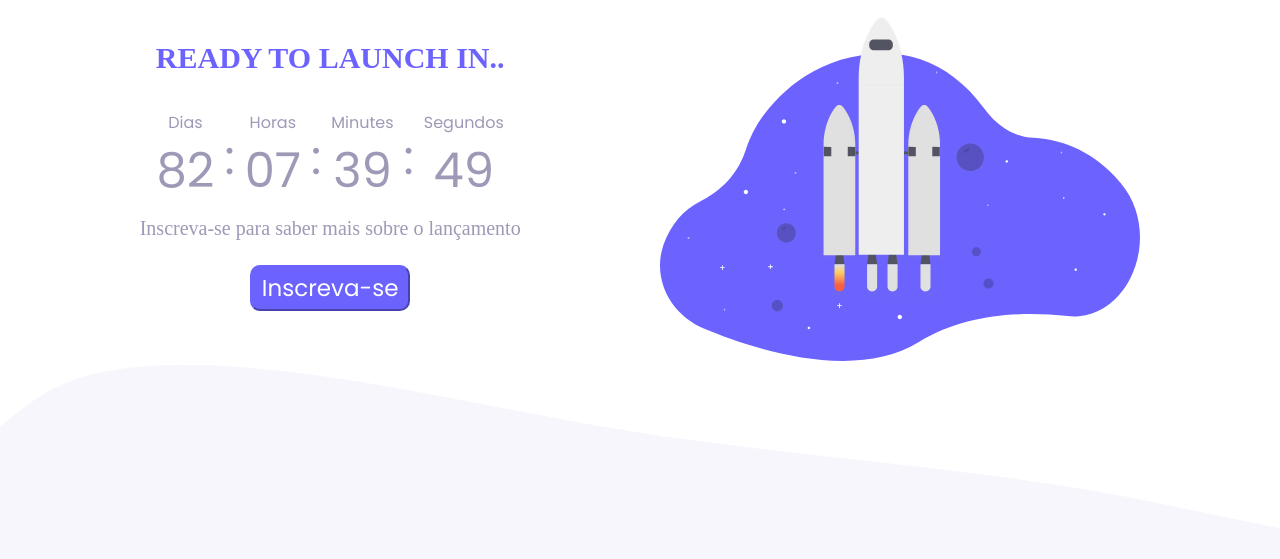
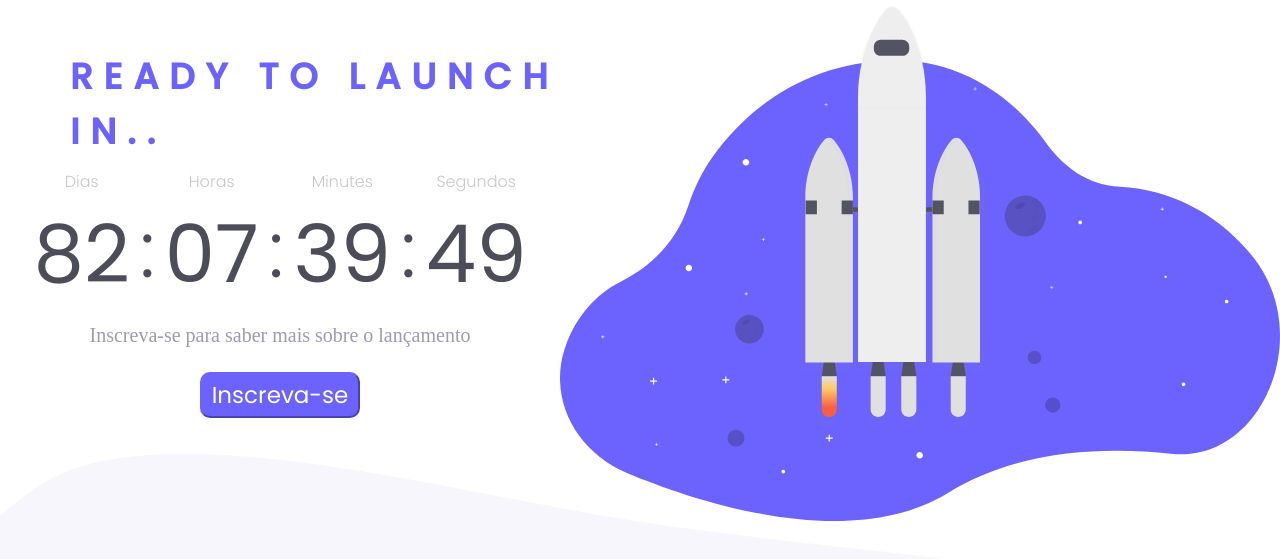
Before and after one commit to Felipe099/countDown_Rocketseat, a plain HTML site: page index.html in a window 1280 px wide. Shown: the part 127-686 px from the top of the page. Drawn offline with Linux system fonts and the light colour scheme.

Commit message:
alignItems

```diff
--- a/index.html
+++ b/index.html
@@ -23,9 +23,9 @@
 
         <main>
             <div>
-                <div class="quadrante">
+
                     <h1>READY TO LAUNCH IN..</h1>
-                </div>
+
 
                 <ul class="countdown">
                     <li>
@@ -33,21 +33,21 @@
                         <span data-time></span>
                     </li>
                     <li>
-                        <span>:</span>
+                        <div class="ponto">:</div>
                     </li>
                     <li>
                         <div>Horas</div>
                         <span data-time></span>
                     </li>
                     <li>
-                        <span>:</span>
+                        <div class="ponto">:</div>
                     </li>
                     <li>
                         <div>Minutes</div>
                         <span data-time></span>
                     </li>
                     <li>
-                        <span>:</span>
+                        <div class="ponto">:</div>
                     </li>
                     <li>
                         <div>Segundos</div>
--- a/style.css
+++ b/style.css
@@ -3,39 +3,37 @@
     padding: 0;
 }
 
-header img{
+header img {
     width: 100%;
+    position: absolute;
+    top: 0;
 }
 
 body {
     height: 100vh;
     display: flex;
     flex-direction: column;
-
 }
 
 main {
-  /* height: 100%;
-  margin-top: 10em; */
-  margin-top: 15px;
+    height: 90vh;
     display: grid;
     justify-content: space-evenly;
     grid-auto-flow: column;
+    align-items: center;
 }
 
 main h1 {
-  text-align: center;
-  font-size: 30px;
-  color: #6C63FF;
-  padding: 0 0 25px 0;
+    margin-left: 70px;
+    font-family: Poppins;
+    font-weight: bold;
+    font-size: 36px;
+    color: #6c63ff;
+    letter-spacing: 0.3em;
 }
 
 li {
     list-style: none;
-}
-
-main .quadrante {
-  margin-top: 1.5em;
 }
 
 .countdown {
@@ -49,22 +47,33 @@ main .quadrante {
 .countdown li {
     font-family: Poppins;
     text-align: center;
-  color: #9C9AB6;
+    color: #9c9ab6;
+}
 
+.countdown .ponto {
+    font-family: Poppins;
+    color: #4d4c59;
+    font-size: 5rem;
+    margin-top: 15px;
+}
+
+.countdown li div {
+    font-family: Poppins;
+    font-weight: 100;
+    color: #c8c8c8;
 }
 
 .countdown li span {
     font-family: Poppins;
-  color: #9C9AB6;
-  font-size: 3rem;
+    color: #4d4c59;
+    font-size: 5rem;
 }
 
-main div p{
+main div p {
     display: grid;
     justify-content: center;
     font-size: 20px;
-  color: #9C9AB6;
-
+    color: #9c9ab6;
 }
 
 .button {
@@ -77,13 +86,12 @@ button {
     width: 160px;
     height: 46px;
     border-radius: 10px;
-  border-color: #6C63FF;
-  background: #6C63FF;
-  color: #FFFFFF;
+    border-color: #6c63ff;
+    background: #6c63ff;
+    color: #ffffff;
     font-size: 23px;
     font-family: Poppins;
     cursor: pointer;
-
 }
 
 button:hover {
@@ -92,13 +100,16 @@ button:hover {
     border-radius: 10px;
     border-color: #8680ff;
     background: #8680ff;
-  color: #FFFFFF;
+    color: #ffffff;
 }
 
 main .foquete {
-  width: 30em;
+    margin-top: 65px;
+    width: 45em;
 }
 
-footer img{
+footer img {
     width: 100%;
+    position: absolute;
+    bottom: 0;
 }
```
Lines whose indentation alone changed are shown as unchanged.
